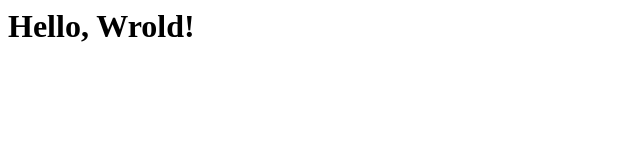
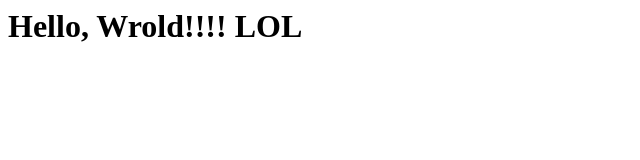
Before and after one commit to natago/myFirstWebsite, a plain HTML site: page index.html in a window 1280 px wide. Shown: the whole page, without its empty margins (0-640 px from the left). Drawn offline with Linux system fonts and the light colour scheme.

Commit message:
Add files via upload

```diff
--- a/index.html
+++ b/index.html
@@ -1 +1 @@
-<h1>Hello, Wrold!</h1>
+<h1>Hello, Wrold!!!! LOL</h1>
```
